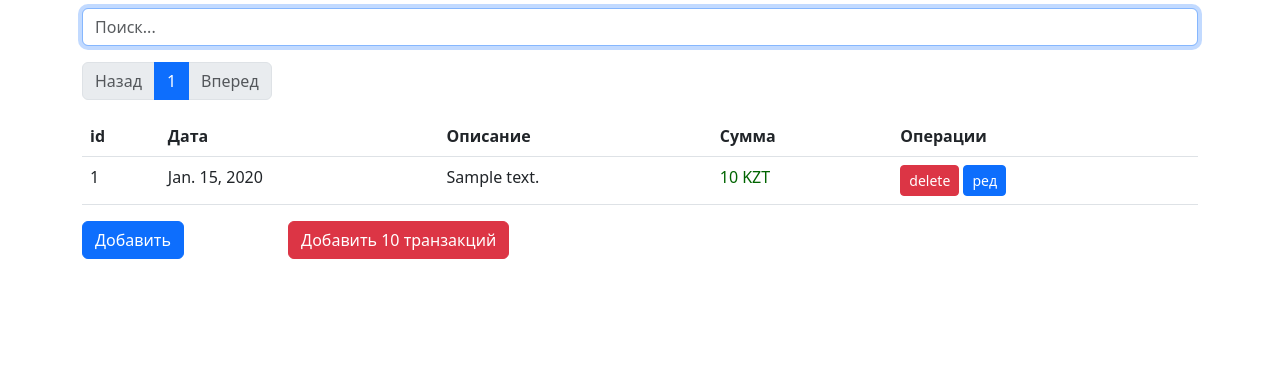
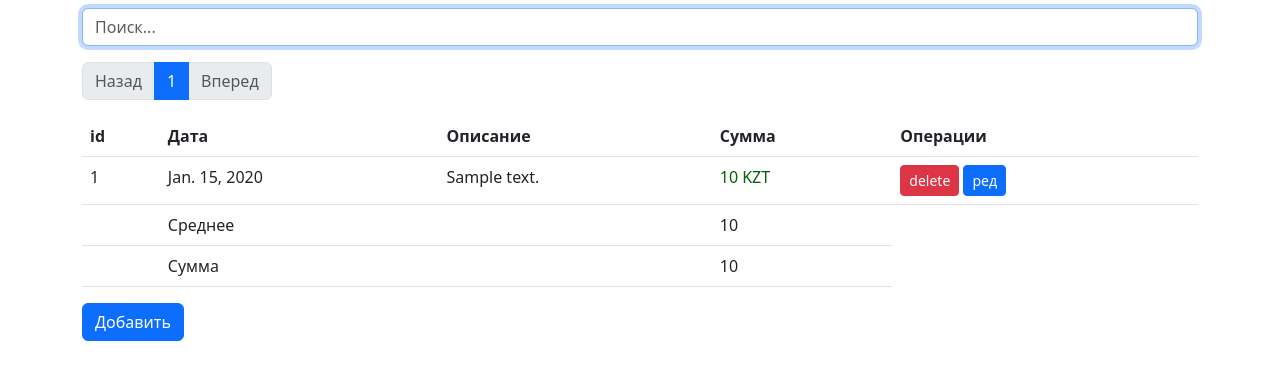
Before and after one commit to IgorK90/expenses, a Django app: page /account/ in a window 1280 px wide. Shown: the part 191-571 px from the top of the page. Run offline with Django 4.2, Linux system fonts and the light colour scheme; the first user in the database is signed in; tables that the repository leaves empty hold one stand-in row (Sample ...); some libraries are stand-ins or nearby versions.

Commit message:
avg+sum + проверка на перетраты

```diff
--- a/app/templates/account.html
+++ b/app/templates/account.html
@@ -53,6 +53,7 @@
 {#    </nav>#}
 
     <table class="table table-hover">
+    <p class="text-danger">{{ message }}</p>
     <thead>
         <tr>
             <th>id</th>
@@ -83,13 +84,23 @@
         </td>
         </tr>
     {% endfor %}
+    <tr>
+        <td colspan="1"></td>
+        <td colspan="2">Среднее</td>
+        <td>{{ Avg }}</td>
+    </tr>
+    <tr>
+        <td colspan="1"></td>
+        <td colspan="2">Сумма</td>
+        <td>{{ Sum }}</td>
+    </tr>
     </tbody>
     </table>
 
     <button type="button" class="btn btn-primary" data-bs-toggle="modal" data-bs-target="#exampleModal">
       Добавить
     </button>
-    <a href="/add10" class="btn btn-danger" style="margin-left: 100px">Добавить 10 транзакций</a>
+{#    <a href="/add10" class="btn btn-danger" style="margin-left: 100px">Добавить 10 транзакций</a>#}
 
     <script>
         const delete_transaction = (transaction_id) => {
--- a/app/views.py
+++ b/app/views.py
@@ -6,6 +6,7 @@ from django.http import HttpRequest, HttpResponse
 from django.shortcuts import render, redirect
 from django.shortcuts import render
 from .models import Transaction
+from django.db.models import Sum, Avg
 
 
 def index(request):
@@ -24,6 +25,10 @@ def account(request, transaction_type=""):
     search=request.GET.get("search","")
     transactions = Transaction.objects.filter(user=user).order_by("-id")
 
+    # sum=transactions.aggregate(Sum("amount"))["amount__sum"]
+    sum=Transaction.objects.filter(user=user).aggregate(Sum("amount"))["amount__sum"]
+    avg=round(transactions.aggregate(Avg("amount"))["amount__avg"])
+
     if search !="":
         transactions=transactions.filter(description__icontains=search)
 
@@ -32,6 +37,11 @@ def account(request, transaction_type=""):
     if transaction_type=="expenses":
         transactions=transactions.filter(amount__lt=0)
 
+
+
+    message=request.GET.get("message","")
+    if message=="unsufficient":
+        message = "Недостаточно средств"
     paginator = Paginator(transactions, 5)
     page:int=1
     if request.GET.get("page"):
@@ -52,6 +62,9 @@ def account(request, transaction_type=""):
                    "next_page":page+1,
                    "search":search,
                    "transaction_type":transaction_type,
+                   "Sum":sum,
+                   "Avg":avg,
+                   "message":message,
                    })
     # return render(request, 'account.html',
     #               {'user': user,
@@ -69,6 +82,10 @@ def create_view(request):
 
     if request.method == "POST":
         if request.POST.get("type", "") == "expense":
+            total=Transaction.objects.filter(user=user).aggregate(Sum("amount"))["amount__sum"]
+            print (total)
+            if total < abs(int(request.POST.get("amount",0))):
+                return redirect("/account/?message=unsufficient")
             Transaction.objects.create(
                 user=user,
                 description=request.POST.get("description",""),
```
